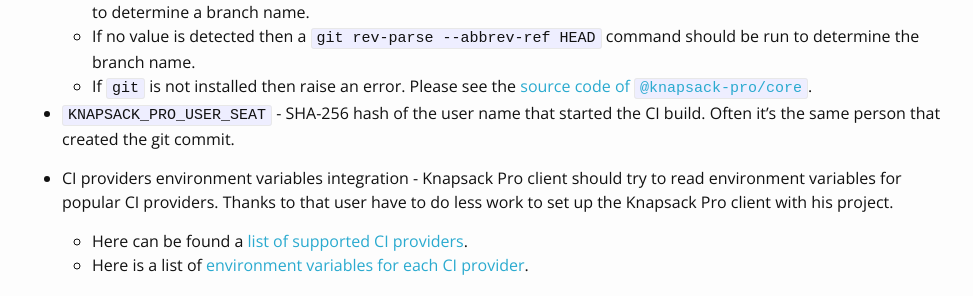
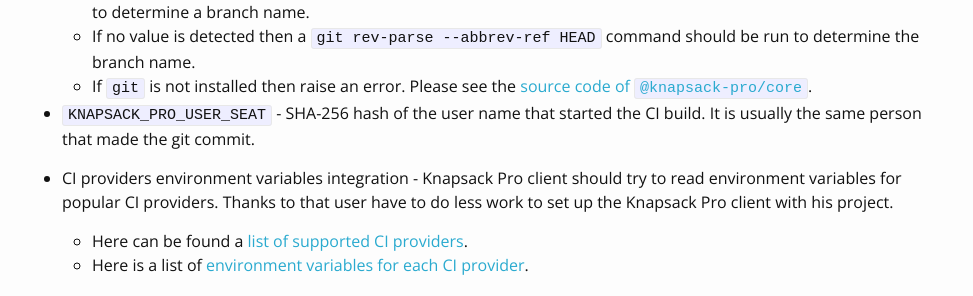
Before and after one commit to KnapsackPro/docs.knapsackpro.com, a Jekyll site: the page built from _posts/2021-02-18-how-to-build-knapsack-pro-api-client-from-scratch-in-any-programming-language.md, in a window 1280 px wide and 900 px high, scrolled down 4160 px. Shown: the part 158-454 px from the top of the window, without its empty margins (153-1126 px from the left). Built offline with Jekyll 4.4.1, drawn with Linux system fonts in a browser that asks for light colours; nearby versions of some CDN libraries; comment, search, counter and statistics services are not loaded.

Commit message:
update(text): Update KNAPSACK_PRO_USER_SEAT description and refresh API docs html

```diff
--- a/_posts/2021-02-18-how-to-build-knapsack-pro-api-client-from-scratch-in-any-programming-language.md
+++ b/_posts/2021-02-18-how-to-build-knapsack-pro-api-client-from-scratch-in-any-programming-language.md
@@ -116,7 +116,7 @@ Users can define those environment variables in their CI server settings to cont
   - If no value is detected then a `git rev-parse --abbrev-ref HEAD` command should be run to determine the branch name.
   - If `git` is not installed then raise an error. Please see the [source code of `@knapsack-pro/core`](https://github.com/KnapsackPro/knapsack-pro-core-js/blob/0f44c6a3daa369cd4353e315abbf5539295289ea/src/config/knapsack-pro-env.config.ts#L147,L184).
 
-- `KNAPSACK_PRO_USER_SEAT` - SHA-256 hash of the user name that started the CI build. Often it's the same person that created the git commit.
+- `KNAPSACK_PRO_USER_SEAT` - SHA-256 hash of the user name that started the CI build. It is usually the same person that made the git commit.
 
 - CI providers environment variables integration - Knapsack Pro client should try to read environment variables for popular CI providers. Thanks to that user have to do less work to set up the Knapsack Pro client with his project.
   - Here can be found a [list of supported CI providers](https://github.com/KnapsackPro/knapsack-pro-core-js/blob/master/src/config/ci-env.config.ts).
```
Also changed, not shown: api/v1/index.html (+2 -2 lines), docusaurus/docs/cypress/reference.md (+1 -1 lines), docusaurus/docs/jest/reference.md (+1 -1 lines), docusaurus/docs/ruby/reference.md (+1 -1 lines), 1 other file.
